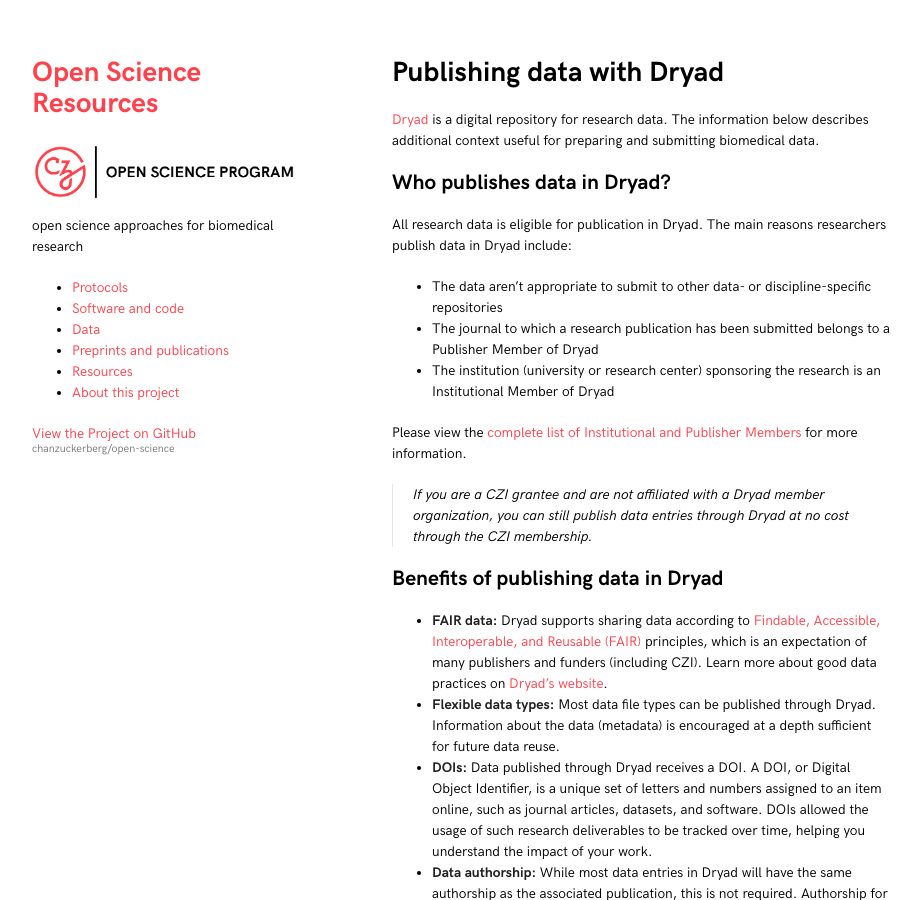
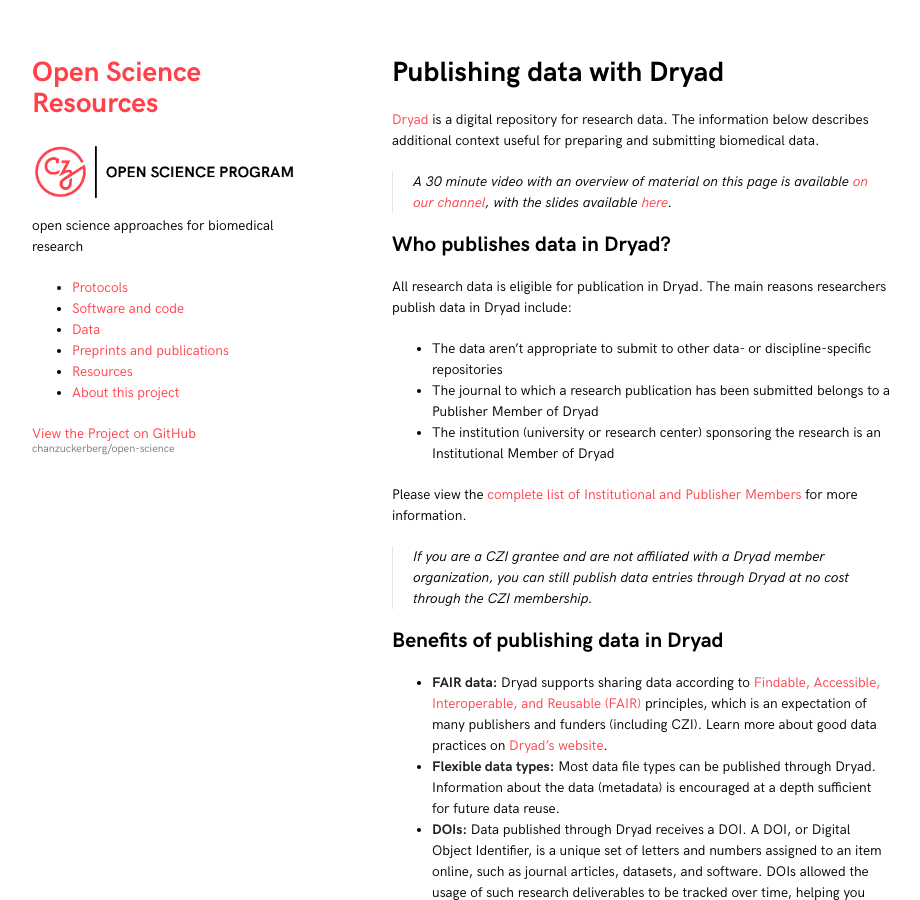
Before and after one commit to chanzuckerberg/open-science, a Jekyll site: the page built from collections/_data_sharing/data_dryad.md, in a window 1280 px wide and 900 px high. Shown: the whole window, without its empty margins (178-1098 px from the left). Built offline with Jekyll 4.4.1, drawn with Linux system fonts in a browser that asks for light colours.

Commit message:
add webinar recording link + slides

```diff
--- a/collections/_data_sharing/data_dryad.md
+++ b/collections/_data_sharing/data_dryad.md
@@ -6,6 +6,9 @@ layout: default
 
 [Dryad](https://datadryad.org/stash) is a digital repository for research data.
 The information below describes additional context useful for preparing and submitting biomedical data.
+
+> A 30 minute video with an overview of material on this page is available [on our channel](https://chanzuckerberg.wistia.com/channels/g4orlbms5g/customize?wchannelid=g4orlbms5g&wmediaid=lvtwjcc6z8),
+> with the slides available [here](https://docs.google.com/presentation/d/1_uJGBoibC0kNxspiDuQpJAv4l-_XH2vzvk-5R_NFs9A/edit?usp=sharing).
 
 ## Who publishes data in Dryad?
 
```
